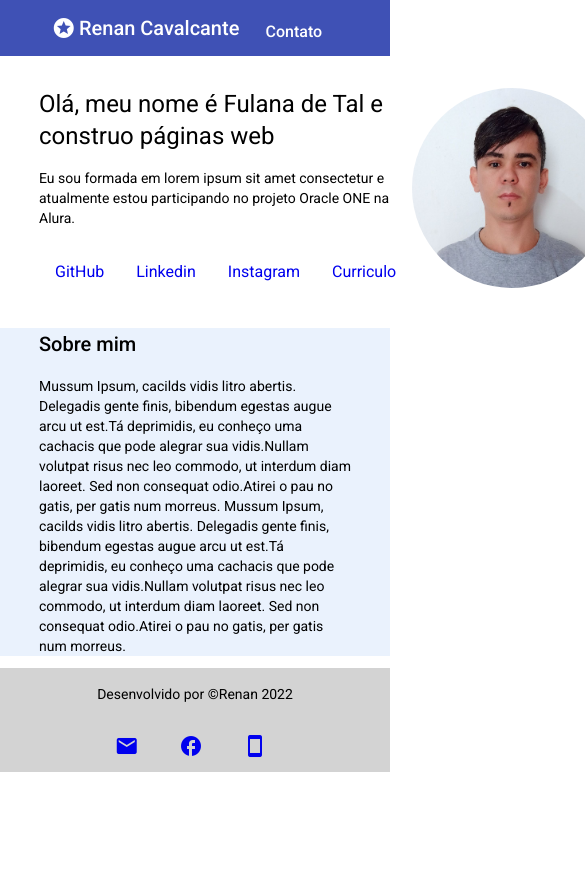
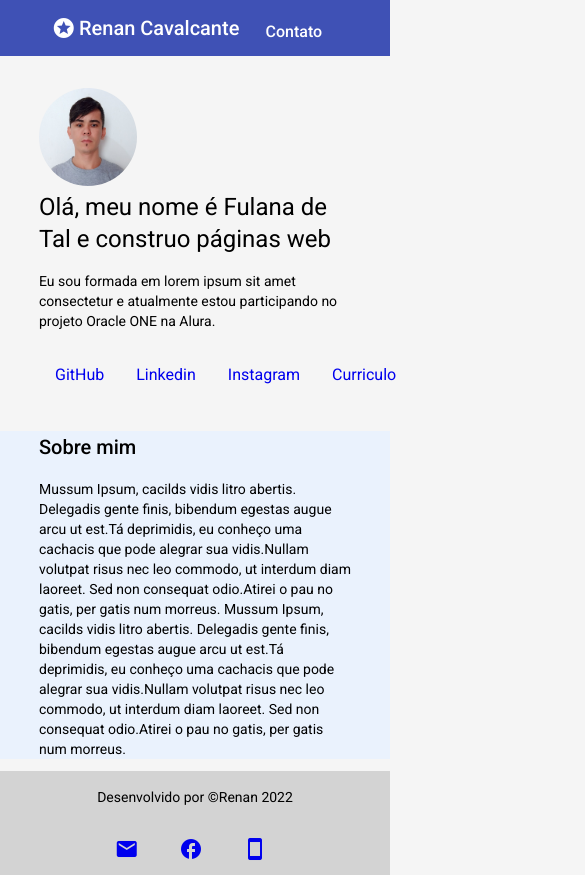
Before and after one commit to renanrcs/myPortifolio, an Angular app: page /about in a window 390 px wide. Shown: the top 875 px of the page, 585 px wide, since content can reach past the window. Before the commit the page ends 844 px from the top, so only its background shows below. Built offline with nearby package versions, Linux system fonts and the light colour scheme.

Commit message:
implementing responsive for about

```diff
--- a/src/app/pages/about/about.component.css
+++ b/src/app/pages/about/about.component.css
@@ -19,3 +19,20 @@ img{
 .section-text{
   background-color: #EAF2FD;
 }
+
+/*
+========================
+          MOBILE
+========================
+*/
+
+@media screen and (max-width: 767px) {
+  .section-main{
+    flex-direction: column-reverse;
+  }
+
+  img{
+    width: 98px;
+    height: 98px;
+  }
+}
--- a/src/app/pages/about/about.component.html
+++ b/src/app/pages/about/about.component.html
@@ -1,5 +1,5 @@
 <section class="section-main">
-  <div>
+  <div class="div-content">
     <h1>Olá, meu nome é Fulana de Tal e construo páginas web</h1>
     <p>Eu sou formada em lorem ipsum sit amet consectetur e atualmente estou participando no projeto Oracle ONE na Alura.</p>
     <mat-list role="list">
@@ -10,7 +10,7 @@
     </mat-list>
   </div>
   <div class="div-image">
-    <img width="50px" height="50px" [src]="myImage" alt="Foto circular de homem branco sem barba, cabelos curto para a direita">
+    <img [src]="myImage" alt="Foto circular de homem branco sem barba, cabelos curto para a direita">
   </div>
 </section>
 
--- a/src/styles.css
+++ b/src/styles.css
@@ -1,7 +1,11 @@
 /* You can add global styles to this file, and also import other style files */
 
 html, body { height: 100%; }
-body { margin: 0; font-family: Roboto, "Helvetica Neue", sans-serif; }
+body {
+  margin: 0;
+  font-family: Roboto, "Helvetica Neue", sans-serif;
+  background-color: #F5F5F5;
+}
 
 
 a{
```
